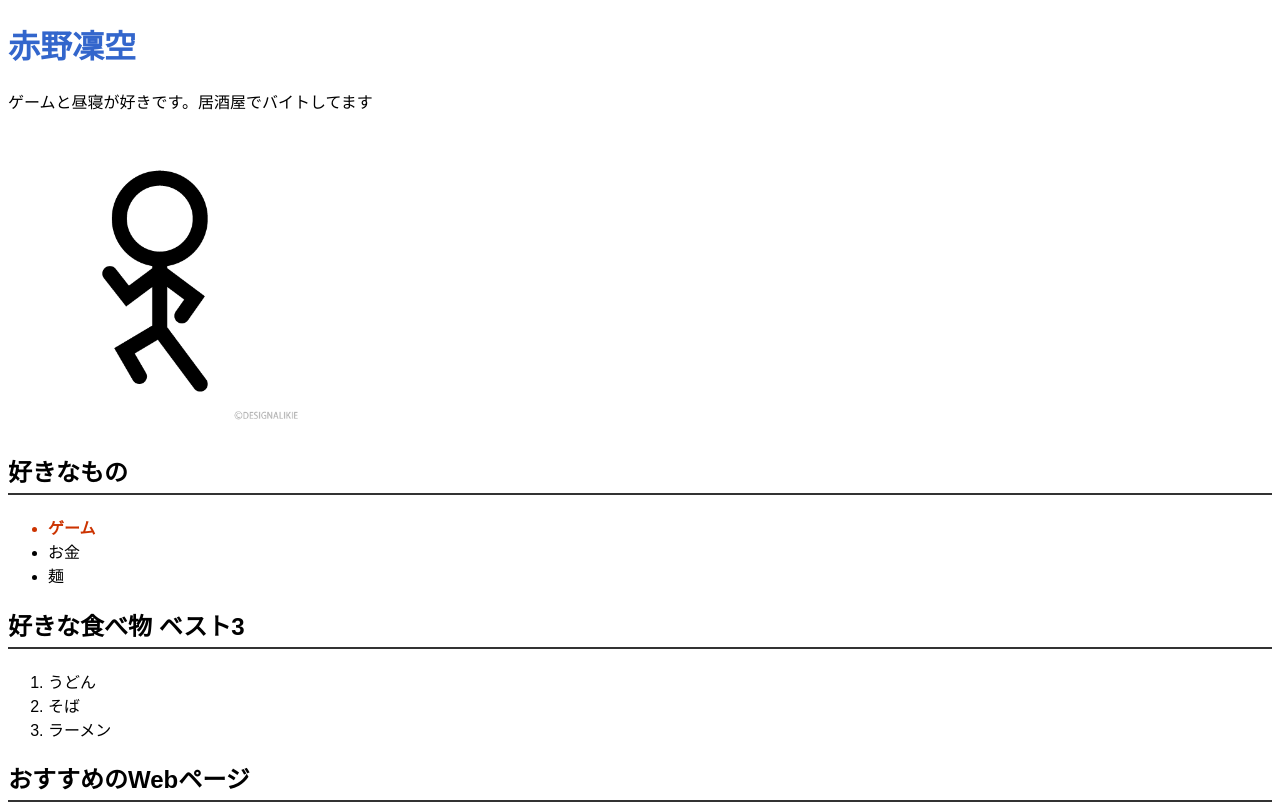
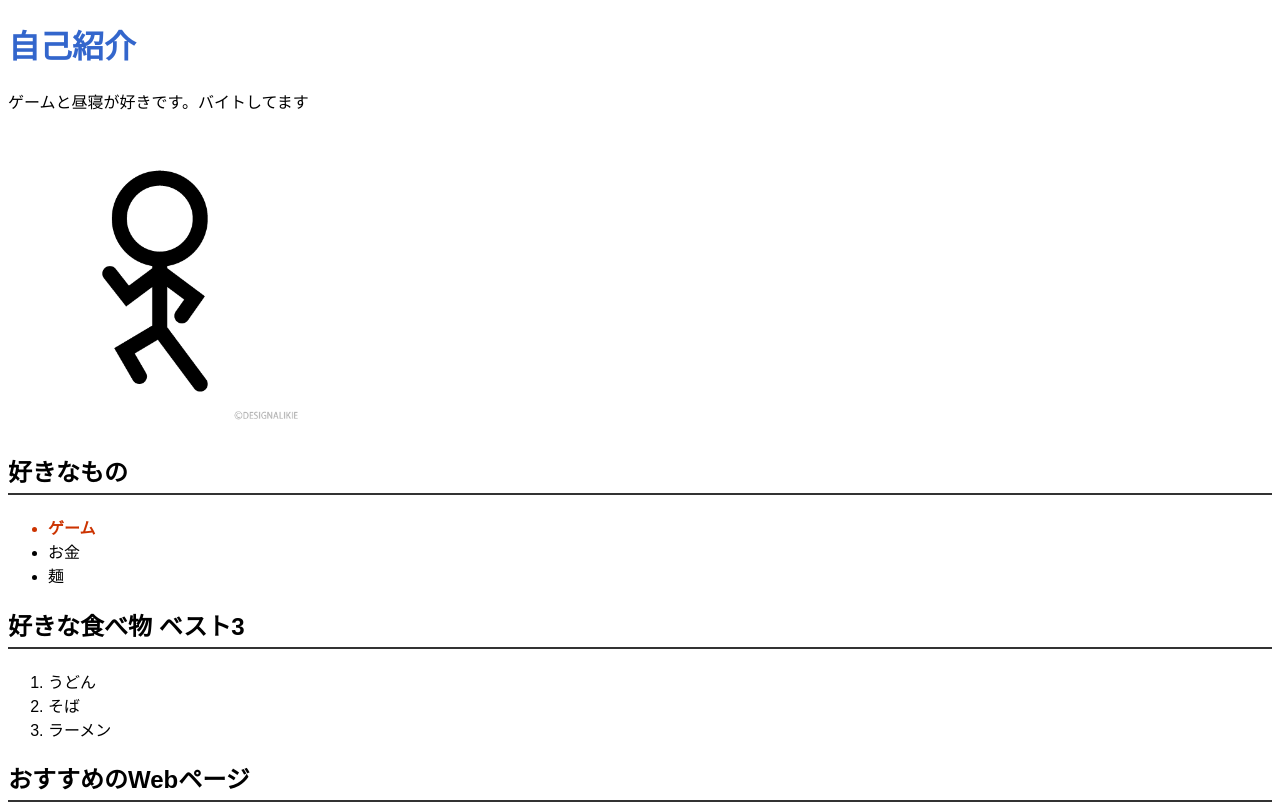
Before and after one commit to aka-riku/profile, a plain HTML site: page index.html in a window 1280 px wide. Shown: the top 805 px of the page. Drawn offline with Linux system fonts and the light colour scheme.

Commit message:
名前と自己紹介を変更した

```diff
--- a/index.html
+++ b/index.html
@@ -7,8 +7,8 @@
     <link rel="stylesheet" href="css/style.css">
 </head>
 <body>
-    <h1>赤野凜空</h1>
-    <p>ゲームと昼寝が好きです。居酒屋でバイトしてます</p>
+    <h1>自己紹介</h1>
+    <p>ゲームと昼寝が好きです。バイトしてます</p>
 
 <img src="img/21827.png" alt="棒人間の画像" width="300">
 <h2>好きなもの</h2>
```
